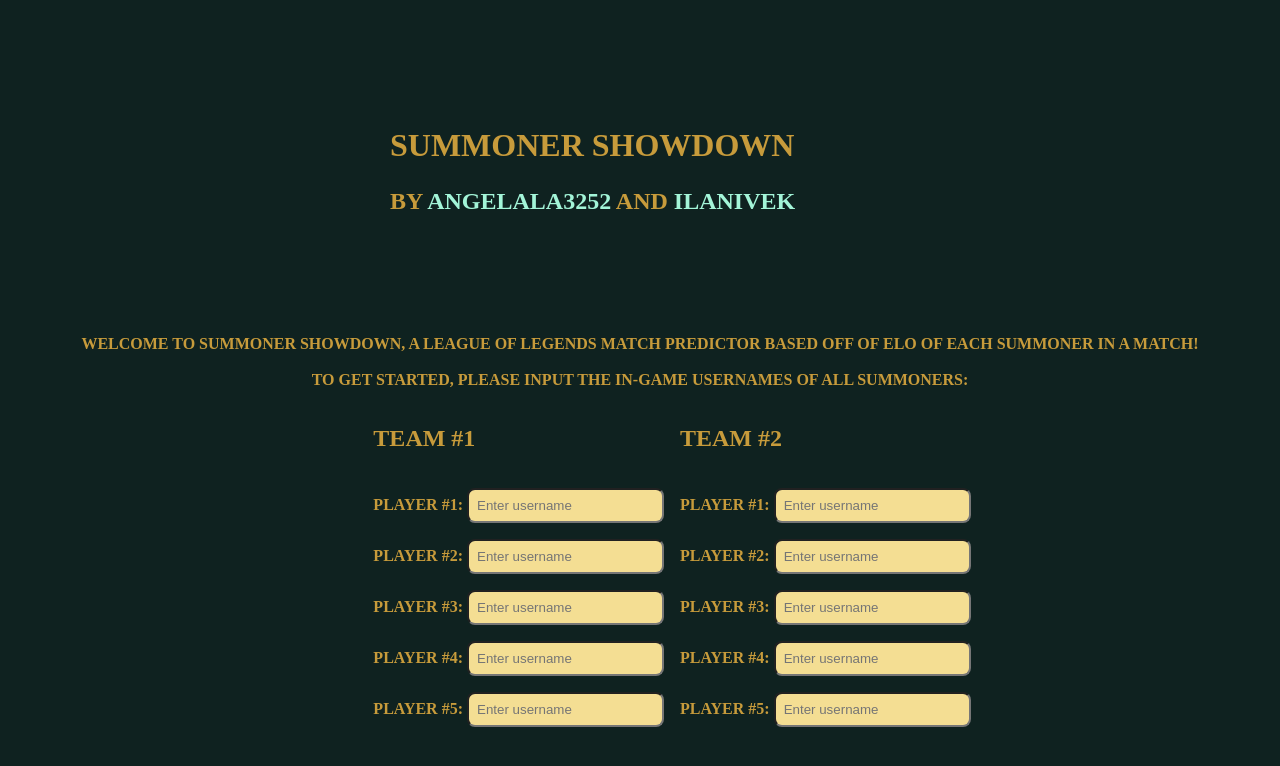
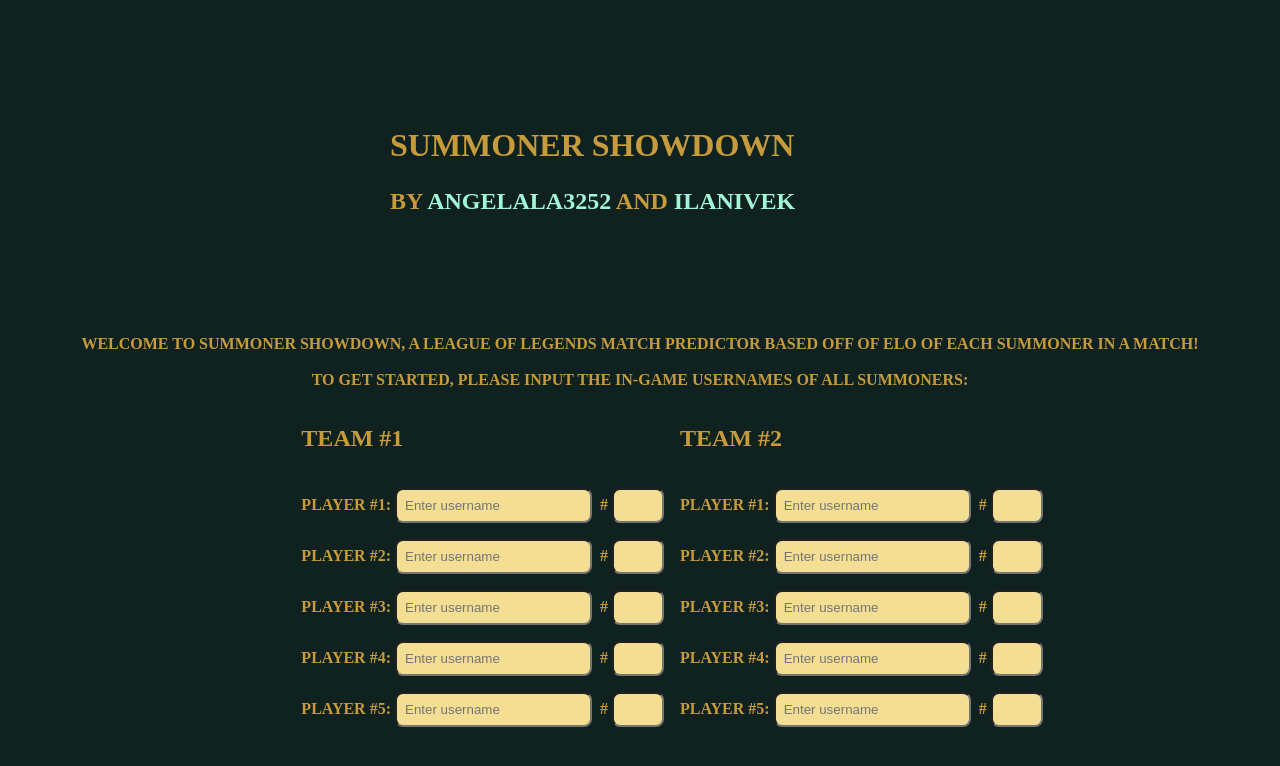
Before and after one commit to angelala3252/summoner-showdown, a React (Create React App) app in the folder frontend/: page / in a window 1280 px wide. Shown: the top 766 px of the page. Built offline with nearby package versions, Linux system fonts and the light colour scheme.

Commit message:
Add player tags

```diff
--- /dev/null
+++ b/frontend/src/components/tag-input/tag-input.css
@@ -0,0 +1,3 @@
+.tag-input {
+    width: 2rem;
+}
--- /dev/null
+++ b/frontend/src/components/tag-input/tag-input.tsx
@@ -0,0 +1,25 @@
+import React, { useState } from 'react';
+import './tag-input.css';
+
+export function TagInput({ value = '', onChange }) {
+    const [inputValue, setInputValue] = useState(value);
+
+    const handleChange = (e) => {
+        setInputValue(e.target.value);
+        if (onChange) {
+            onChange(e.target.value);
+        }
+    };
+
+    return (
+        <div>
+            <span># </span>
+            <input
+                type="text"
+                className="tag-input"
+                value={inputValue}
+                onChange={handleChange}
+            />
+        </div>
+    );
+}
--- a/frontend/src/components/team-player-inputs/team-player-inputs.css
+++ b/frontend/src/components/team-player-inputs/team-player-inputs.css
@@ -4,6 +4,12 @@
     gap: 1rem;
 }
 
+.player-input {
+    display: flex;
+    flex-direction: row;
+    gap: 0.5rem;
+}
+
 h2 {
     font-size: 1.5rem;
 }
--- a/frontend/src/components/team-player-inputs/team-player-inputs.tsx
+++ b/frontend/src/components/team-player-inputs/team-player-inputs.tsx
@@ -1,25 +1,48 @@
 import React, { useState } from 'react';
 import { UsernameInput } from '../username-input/username-input';
 import './team-player-inputs.css';
+import { TagInput } from '../tag-input/tag-input';
 
-export function TeamPlayerInputs({ teamNumber }) {
-    const [usernames, setUsernames] = useState(Array(5).fill(''));
+interface Player {
+    username: string;
+    tag: string;
+}
+
+export function TeamPlayerInputs({ teamNumber }: { teamNumber: number }) {
+    const [players, setPlayers] = useState<Player[]>(
+        Array.from({ length: 5 }, () => ({
+            username: '',
+            tag: '',
+        }))
+    );
 
     const handleUsernameChange = (index: number, value: string) => {
-        const updated = [...usernames];
-        updated[index] = value;
-        setUsernames(updated);
+        const updated = [...players];
+        updated[index].username = value;
+        setPlayers(updated);
+    };
+
+    const handleTagChange = (index: number, value: string) => {
+        const updated = [...players];
+        updated[index].tag = value;
+        setPlayers(updated);
     };
 
     return (
         <div className="team-player-inputs">
             <h2>Team #{teamNumber}</h2>
-            {Array.from({ length: 5 }).map((_, i) => (
-                <UsernameInput
-                    playerNumber={i + 1}
-                    value={usernames[i]}
-                    onChange={value => handleUsernameChange(i, value)}
-                />
+            {players.map((player, i) => (
+                <div className="player-input" key={i}>
+                    <UsernameInput
+                        playerNumber={i + 1}
+                        value={player.username}
+                        onChange={value => handleUsernameChange(i, value)}
+                    />
+                    <TagInput
+                        value={player.tag}
+                        onChange={value => handleTagChange(i, value)}
+                    />
+                </div>
             ))}
         </div>
     );
```
